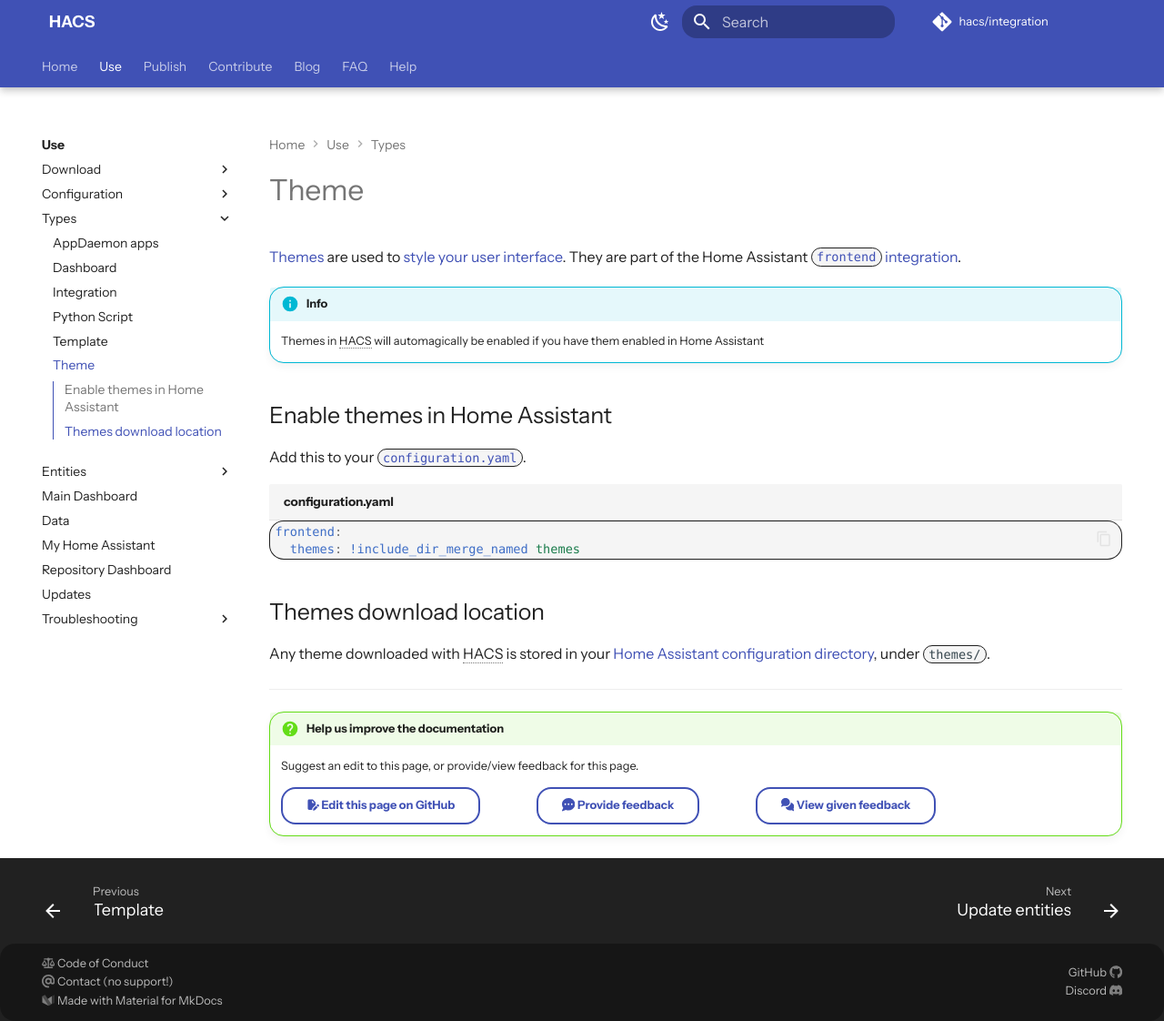
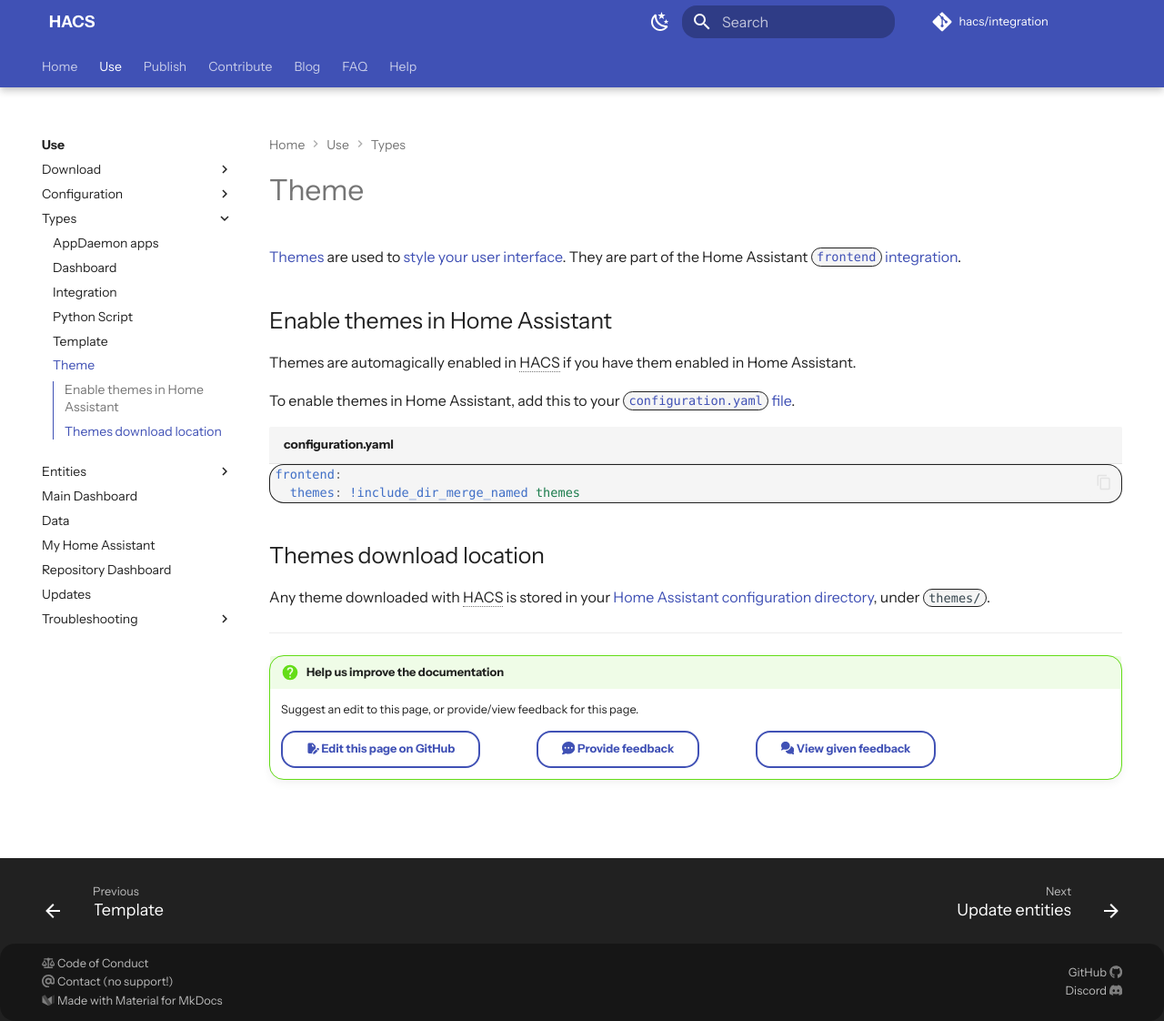
Before and after one commit to hacs/documentation, an MkDocs documentation site: the page built from source/docs/use/type/theme.md, in a window 1280 px wide and 1122 px high. Shown: the whole window at 91% size. Built offline with MkDocs 1.6.1 and Material for MkDocs 9.7.7, drawn with Linux system fonts in a browser that asks for light colours; some web fonts are replaced; plug-ins that fetch from the network failed and are left out; comment, search, counter and statistics services are not loaded.

Commit message:
Themes: rephrase, remove info box (#505)
* Themes: rephrase, remove infor boxes

* Update source/docs/use/type/theme.md

Co-authored-by: Joakim Sørensen <joasoe@gmail.com>

---------

Co-authored-by: Joakim Sørensen <joasoe@gmail.com>

````diff
--- a/source/docs/use/type/theme.md
+++ b/source/docs/use/type/theme.md
@@ -5,12 +5,12 @@ layout: type
 
 [Themes](https://www.home-assistant.io/integrations/frontend/#defining-themes) are used to [style your user interface](https://www.home-assistant.io/frontend/). They are part of the Home Assistant [`frontend` integration](https://www.home-assistant.io/integrations/frontend/).
 
-!!! info
-    Themes in HACS will automagically be enabled if you have them enabled in Home Assistant
-
 ## Enable themes in Home Assistant
 
-Add this to your [`configuration.yaml`](https://www.home-assistant.io/docs/configuration/).
+Themes are automagically enabled in HACS if you have them enabled in Home Assistant.
+
+To enable themes in Home Assistant, add this to your [`configuration.yaml` file](https://www.home-assistant.io/docs/configuration/).
+
 
 ```yaml title="configuration.yaml"
 frontend:
````
